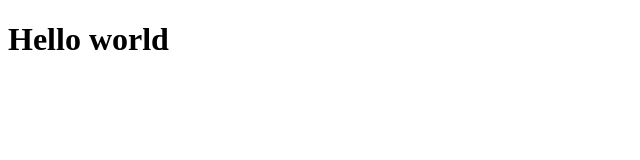
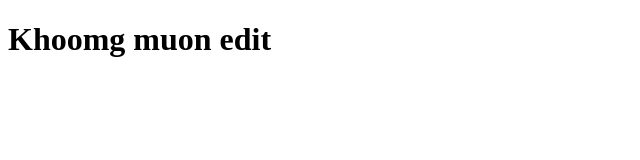
Before and after one commit to npmh310/git-conflict, a plain HTML site: page index.html in a window 1280 px wide. Shown: the whole page, without its empty margins (0-640 px from the left). Drawn offline with Linux system fonts and the light colour scheme.

Commit message:
Update index.html

```diff
--- a/index.html
+++ b/index.html
@@ -8,7 +8,7 @@
 </head>
 <body>
     <h1>
-        Hello world
+       Khoomg muon edit
     </h1>
 </body>
 </html>
```
